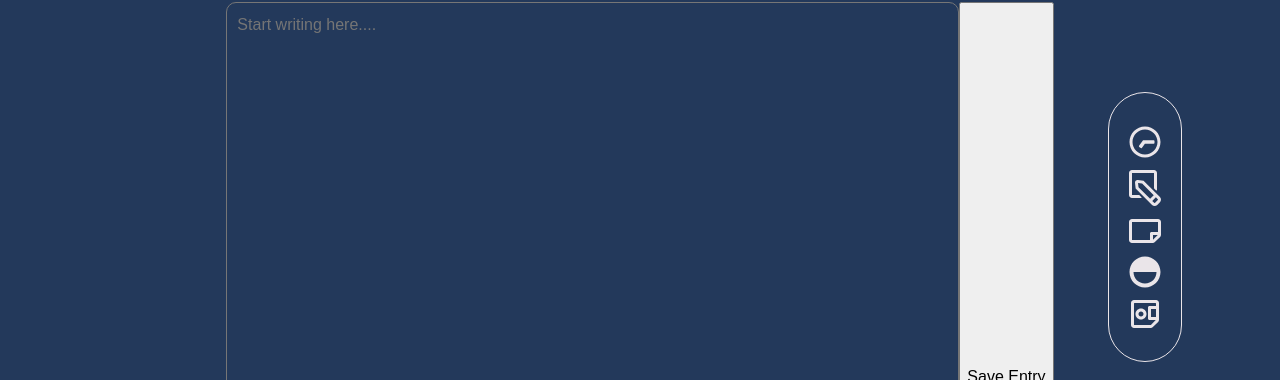
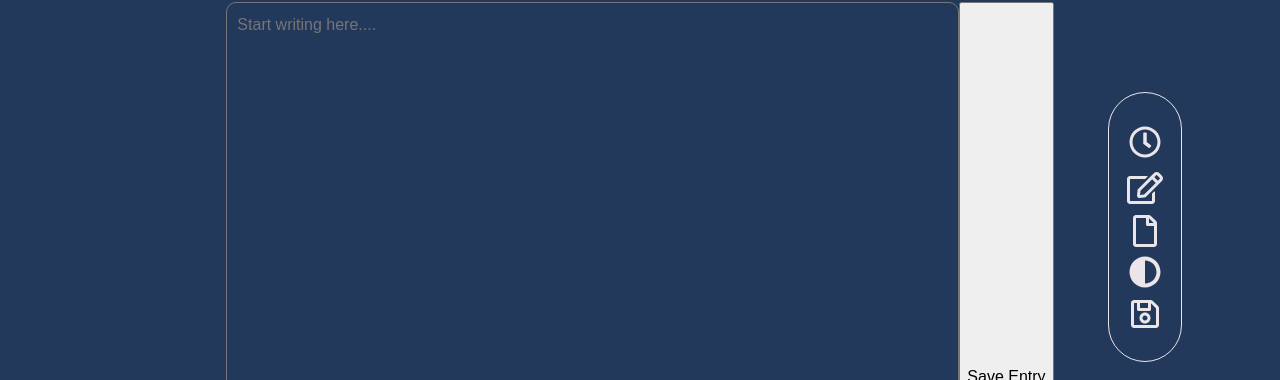
Before and after one commit to 4-u-2-write/4-u-2-write, a React (Create React App) app: page / in a window 1280 px wide. Shown: the part 280-660 px from the top of the page. Built offline with nearby package versions, Linux system fonts and the light colour scheme; no server answers; the database is empty.

Commit message:
rotated icons

```diff
--- a/src/App.css
+++ b/src/App.css
@@ -86,8 +86,11 @@ textarea {
 
 }
 
+
 .icons :hover {
     color: #78CAD2;
-    transform: scale(1.2)
+    /* transform: scale(0.8); */
+
+
 
 }
--- a/src/App.js
+++ b/src/App.js
@@ -1,3 +1,4 @@
+
 import Prompts from './Prompts';
 import Entry from './Entry';
 import IconSet from './IconSet';
@@ -26,9 +27,10 @@ function App() {
         <Entry />
       </div>
 
+</div>
 
-    </div>
   );
+
 }
 
 export default App;
--- a/src/IconSet.js
+++ b/src/IconSet.js
@@ -5,11 +5,11 @@ import { FontAwesomeIcon } from '@fortawesome/react-fontawesome';
 const IconSet = () => {
   return (
     <div className="icons">
-      <FontAwesomeIcon className='clock' size='2x' icon={faClock} />
-      <FontAwesomeIcon className='pen' size='2x' icon={faEdit} />
-      <FontAwesomeIcon className='page' size='2x' icon={faFile} />
-      <FontAwesomeIcon className='sun' size='2x' icon={faAdjust} />
-      <FontAwesomeIcon className='save' size='2x' icon={faSave} />
+      <FontAwesomeIcon className='clock fa-rotate-270' size='2x' icon={faClock} />
+      <FontAwesomeIcon className='pen fa-rotate-270' size='2x' icon={faEdit} />
+      <FontAwesomeIcon className='page fa-rotate-270' size='2x' icon={faFile} />
+      <FontAwesomeIcon className='sun fa-rotate-270' size='2x' icon={faAdjust} />
+      <FontAwesomeIcon className='save fa-rotate-270' size='2x' icon={faSave} />
     </div>
   )
 }
```
